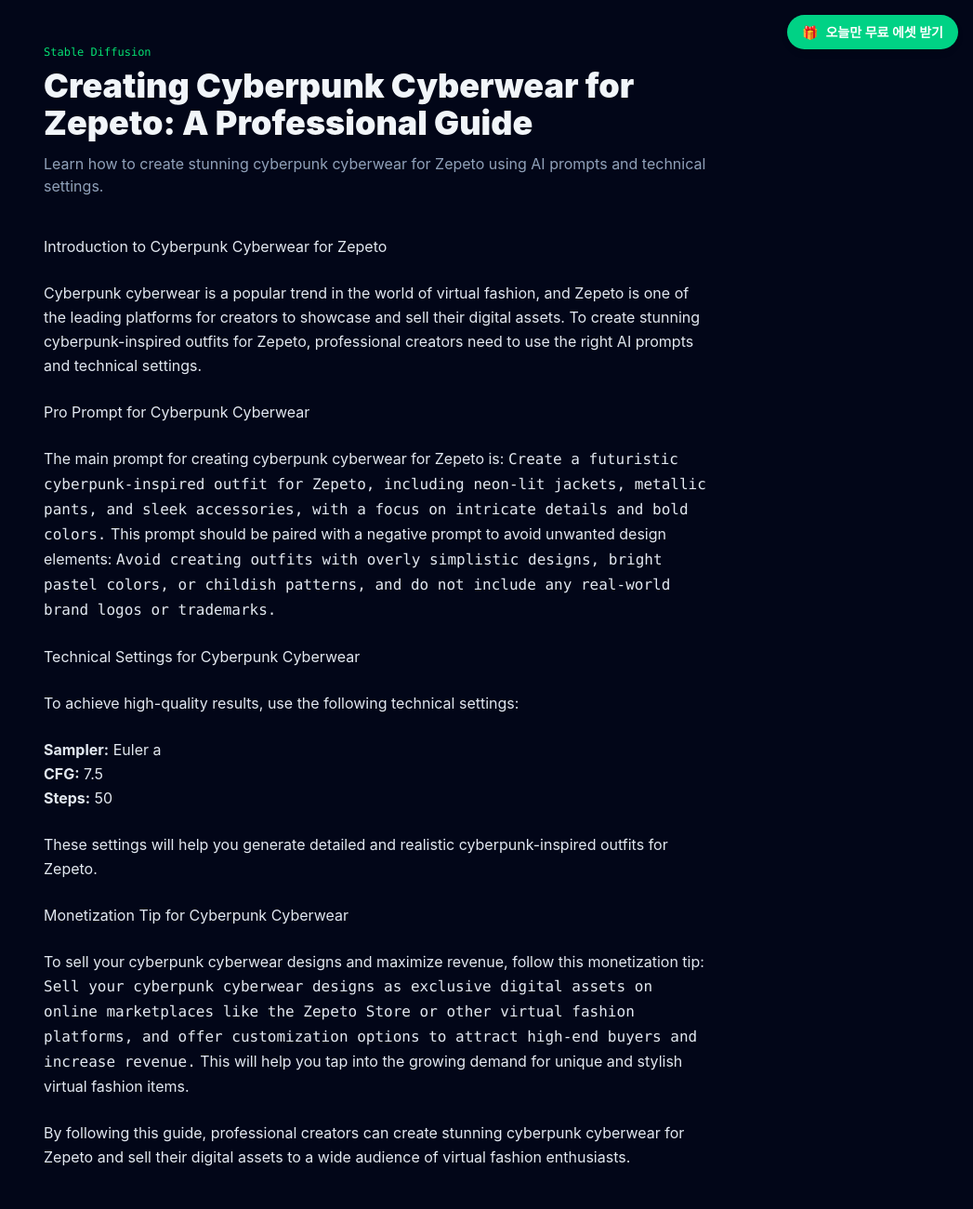
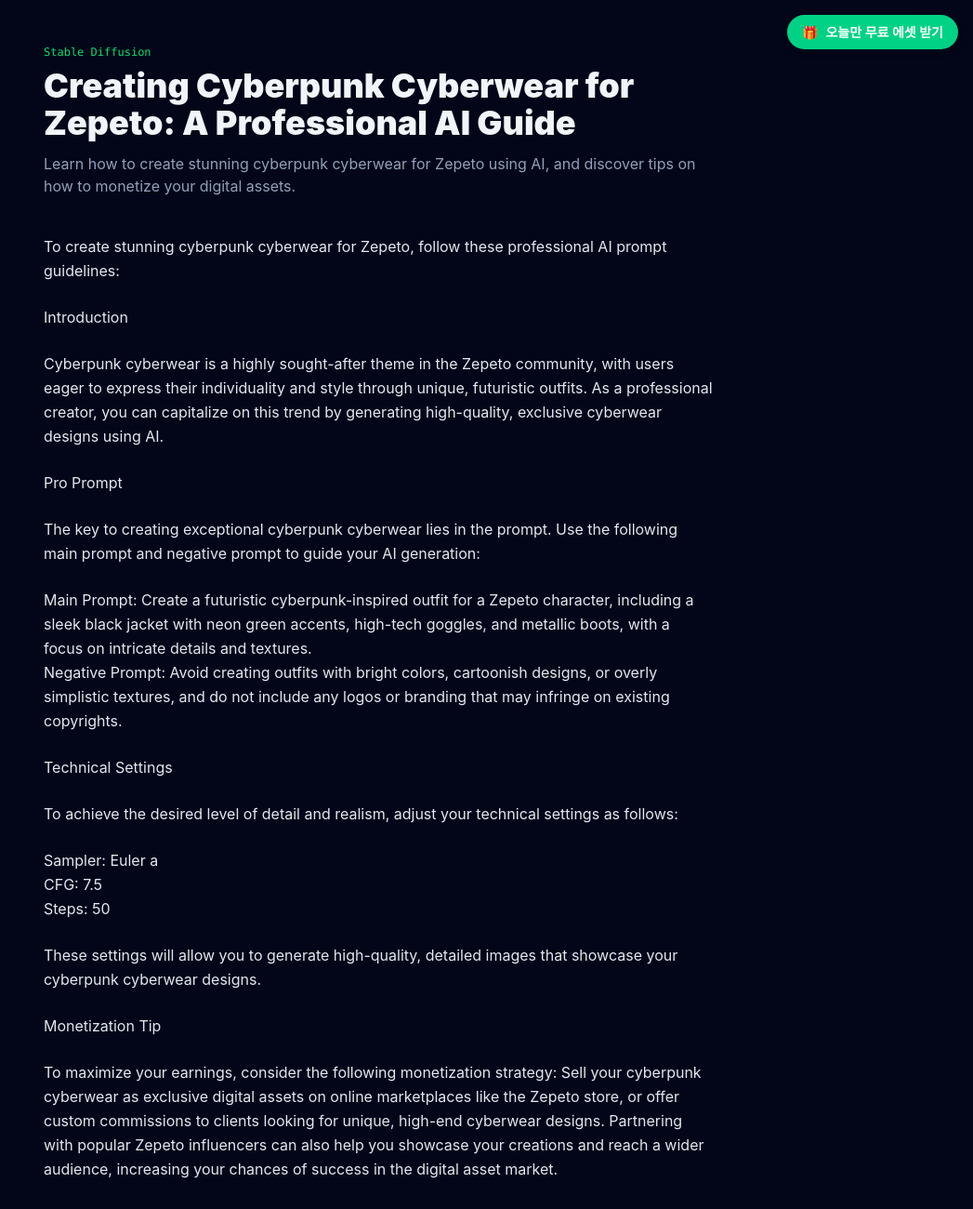
Before and after one commit to chenghun1234-dotcom/promptforge, an Astro site: page /prompts/cyberpunk-cyberwear-for-zepeto in a window 1280 px wide. Shown: the top 1300 px of the page at 93% size, without its empty margins (233-1280 px from the left). Built offline with nearby package versions, Linux system fonts and the light colour scheme; Astro itself is replaced by a stand-in of ours.

Commit message:
🚀 Auto-forged new prompts via Groq

```diff
--- a/src/content/prompts/cyberpunk-cyberwear-for-zepeto.md
+++ b/src/content/prompts/cyberpunk-cyberwear-for-zepeto.md
@@ -1,36 +1,39 @@
 ---
-title: "Creating Cyberpunk Cyberwear for Zepeto: A Professional Guide"
-description: "Learn how to create stunning cyberpunk cyberwear for Zepeto using AI prompts and technical settings."
-date: "2026-06-20T10:45:10.237820+00:00"
+title: "Creating Cyberpunk Cyberwear for Zepeto: A Professional AI Guide"
+description: "Learn how to create stunning cyberpunk cyberwear for Zepeto using AI, and discover tips on how to monetize your digital assets."
+date: "2026-06-20T12:28:58.435205+00:00"
 tags:
   - Cyberpunk
   - Cyberwear
   - Zepeto
   - Digital Assets
-  - AI Prompts
+  - AI Generation
 model: "Stable Diffusion"
-prompt: "Create a futuristic cyberpunk-inspired outfit for Zepeto, including neon-lit jackets, metallic pants, and sleek accessories, with a focus on intricate details and bold colors."
-negativePrompt: "Avoid creating outfits with overly simplistic designs, bright pastel colors, or childish patterns, and do not include any real-world brand logos or trademarks."
+prompt: "Create a futuristic cyberpunk-inspired outfit for a Zepeto character, including a sleek black jacket with neon green accents, high-tech goggles, and metallic boots, with a focus on intricate details and textures."
+negativePrompt: "Avoid creating outfits with bright colors, cartoonish designs, or overly simplistic textures, and do not include any logos or branding that may infringe on existing copyrights."
 sampler: "Euler a"
 cfg: 7.5
 steps: 50
-monetizationTip: "Sell your cyberpunk cyberwear designs as exclusive digital assets on online marketplaces like the Zepeto Store or other virtual fashion platforms, and offer customization options to attract high-end buyers and increase revenue."
+monetizationTip: "Sell your cyberpunk cyberwear as exclusive digital assets on online marketplaces like the Zepeto store, or offer custom commissions to clients looking for unique, high-end cyberwear designs, and consider partnering with popular Zepeto influencers to showcase your creations and reach a wider audience."
 ---
-## Introduction to Cyberpunk Cyberwear for Zepeto
-Cyberpunk cyberwear is a popular trend in the world of virtual fashion, and Zepeto is one of the leading platforms for creators to showcase and sell their digital assets. To create stunning cyberpunk-inspired outfits for Zepeto, professional creators need to use the right AI prompts and technical settings.
+To create stunning cyberpunk cyberwear for Zepeto, follow these professional AI prompt guidelines:
 
-## Pro Prompt for Cyberpunk Cyberwear
-The main prompt for creating cyberpunk cyberwear for Zepeto is: `Create a futuristic cyberpunk-inspired outfit for Zepeto, including neon-lit jackets, metallic pants, and sleek accessories, with a focus on intricate details and bold colors.` This prompt should be paired with a negative prompt to avoid unwanted design elements: `Avoid creating outfits with overly simplistic designs, bright pastel colors, or childish patterns, and do not include any real-world brand logos or trademarks.`
+### Introduction
+Cyberpunk cyberwear is a highly sought-after theme in the Zepeto community, with users eager to express their individuality and style through unique, futuristic outfits. As a professional creator, you can capitalize on this trend by generating high-quality, exclusive cyberwear designs using AI.
 
-## Technical Settings for Cyberpunk Cyberwear
-To achieve high-quality results, use the following technical settings:
-* **Sampler:** Euler a
-* **CFG:** 7.5
-* **Steps:** 50
+### Pro Prompt
+The key to creating exceptional cyberpunk cyberwear lies in the prompt. Use the following main prompt and negative prompt to guide your AI generation:
+* Main Prompt: Create a futuristic cyberpunk-inspired outfit for a Zepeto character, including a sleek black jacket with neon green accents, high-tech goggles, and metallic boots, with a focus on intricate details and textures.
+* Negative Prompt: Avoid creating outfits with bright colors, cartoonish designs, or overly simplistic textures, and do not include any logos or branding that may infringe on existing copyrights.
 
-These settings will help you generate detailed and realistic cyberpunk-inspired outfits for Zepeto.
+### Technical Settings
+To achieve the desired level of detail and realism, adjust your technical settings as follows:
+* Sampler: Euler a
+* CFG: 7.5
+* Steps: 50
 
-## Monetization Tip for Cyberpunk Cyberwear
-To sell your cyberpunk cyberwear designs and maximize revenue, follow this monetization tip: `Sell your cyberpunk cyberwear designs as exclusive digital assets on online marketplaces like the Zepeto Store or other virtual fashion platforms, and offer customization options to attract high-end buyers and increase revenue.` This will help you tap into the growing demand for unique and stylish virtual fashion items.
+These settings will allow you to generate high-quality, detailed images that showcase your cyberpunk cyberwear designs.
 
-By following this guide, professional creators can create stunning cyberpunk cyberwear for Zepeto and sell their digital assets to a wide audience of virtual fashion enthusiasts.
+### Monetization Tip
+To maximize your earnings, consider the following monetization strategy:
+Sell your cyberpunk cyberwear as exclusive digital assets on online marketplaces like the Zepeto store, or offer custom commissions to clients looking for unique, high-end cyberwear designs. Partnering with popular Zepeto influencers can also help you showcase your creations and reach a wider audience, increasing your chances of success in the digital asset market.
```
